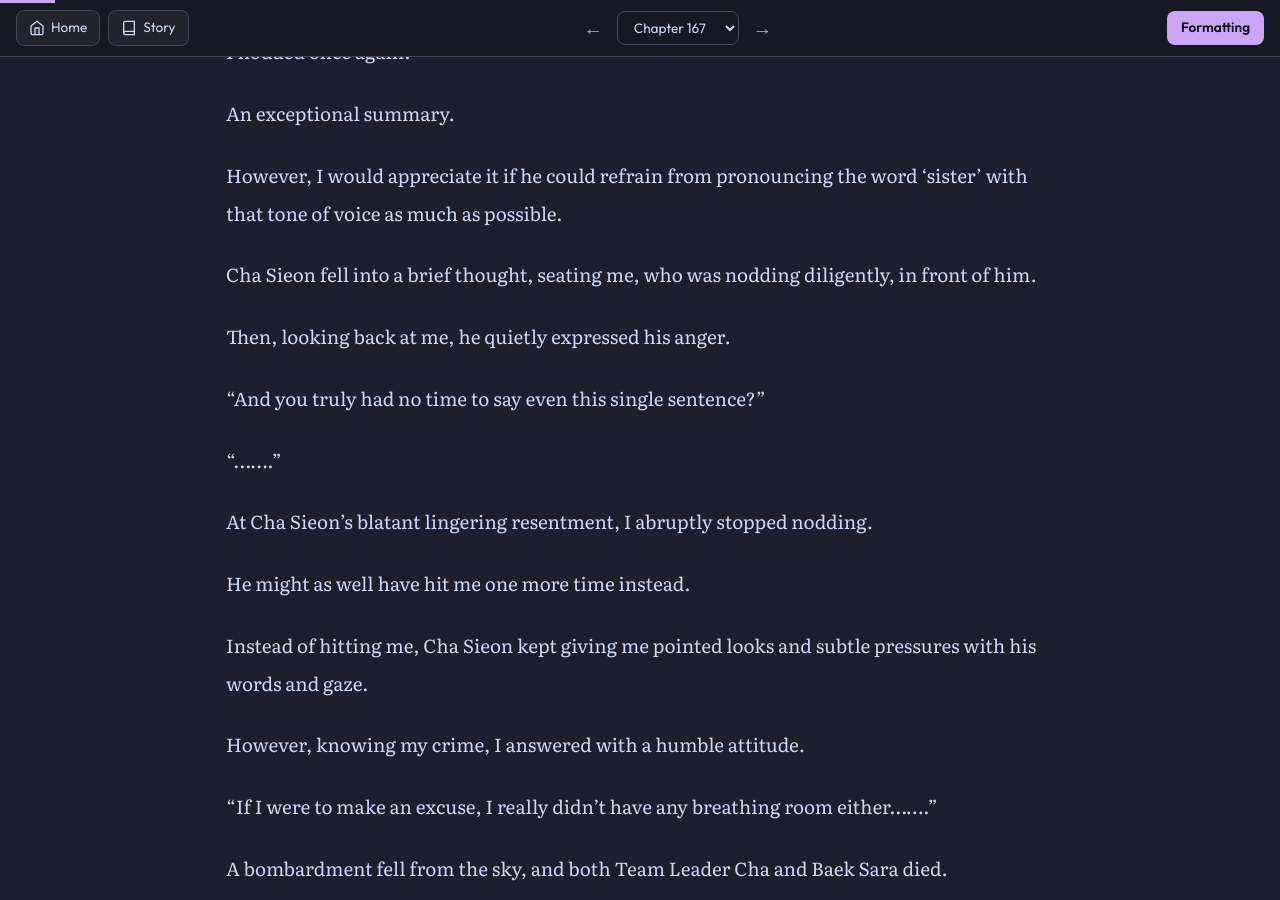
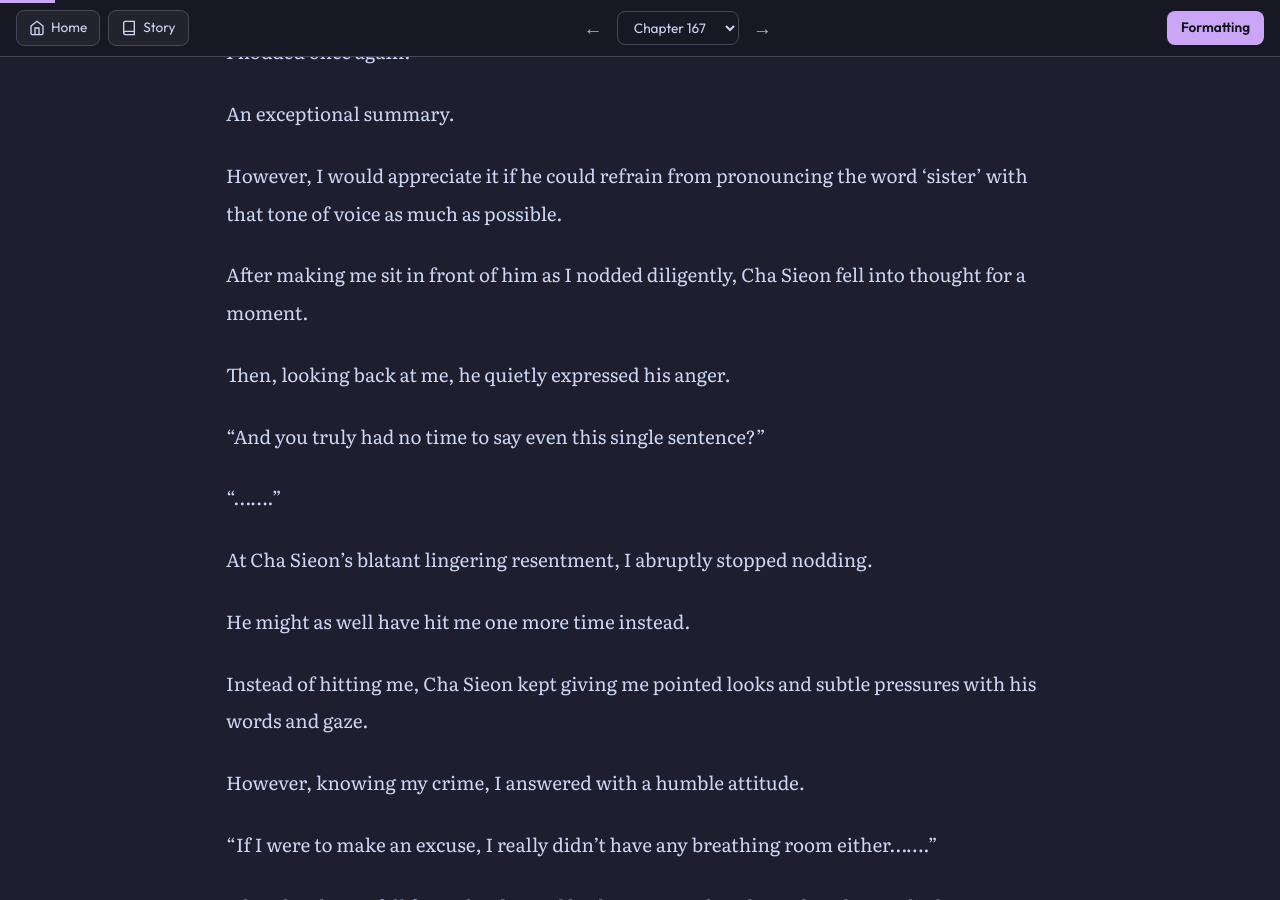
Before and after one commit to soleumn/soleumn.github.io, a Jekyll site: the page built from _chapters/esg/ch167.md, in a window 1280 px wide and 900 px high, scrolled down 475 px. Built offline with Jekyll 4.4.1, drawn with Linux system fonts in a browser that asks for light colours; some web fonts are replaced; comment, search, counter and statistics services are not loaded.

Commit message:
Edit Chapter 167 (via site)

```diff
--- a/_chapters/esg/ch167.md
+++ b/_chapters/esg/ch167.md
@@ -19,7 +19,7 @@ An exceptional summary.
 
 However, I would appreciate it if he could refrain from pronouncing the word ‘sister’ with that tone of voice as much as possible.
 
-Cha Sieon fell into a brief thought, seating me, who was nodding diligently, in front of him.
+After making me sit in front of him as I nodded diligently, Cha Sieon fell into thought for a moment.
 
 Then, looking back at me, he quietly expressed his anger.
 
```
